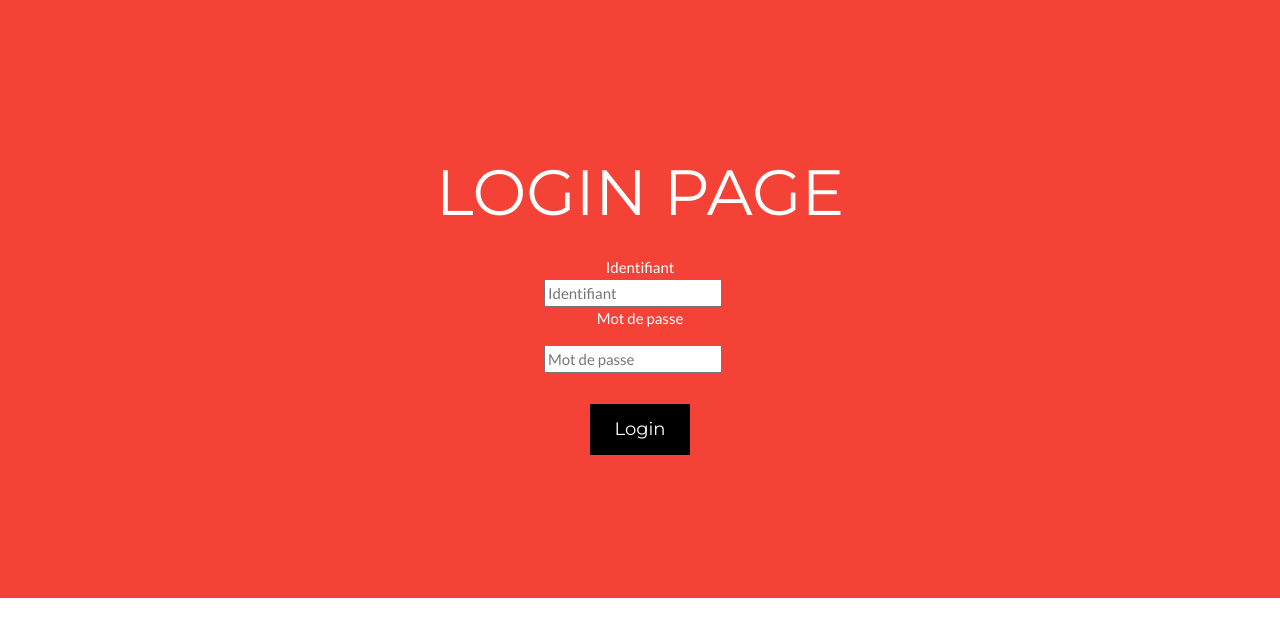
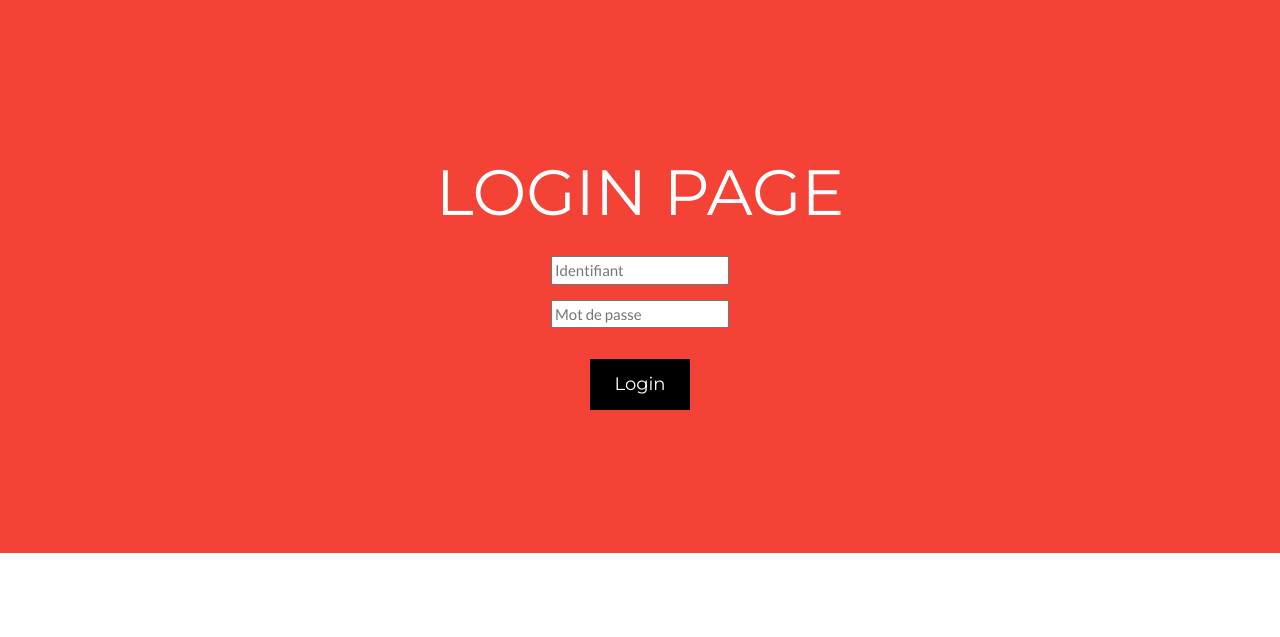
Before and after one commit to RenauxLouis/Server-Transaction-Record, a Flask app: page /login in a window 1280 px wide. Shown: the top 637 px of the page. Run offline with Flask 2, Linux system fonts and the light colour scheme.

Commit message:
clean UI

```diff
--- a/templates/new_login.html
+++ b/templates/new_login.html
@@ -19,21 +19,13 @@ body,h1,h2,h3,h4,h5,h6 {font-family: "Lato", sans-serif}
   <h1 class="w3-margin w3-jumbo">LOGIN PAGE</h1>
   <form method="POST">
     <div class="field">
-      <label class="label">Identifiant</label>
       <div class="control has-icons-left has-icons-right">
         <input class="input" type="text" name="username" placeholder="Identifiant">
-        <span class="icon is-small is-left">
-          <i class="fas fa-user"></i>
-        </span>
       </div>
     </div>
     <div class="field">
-      <label class="label">Mot de passe</label>
       <p class="control has-icons-left">
         <input class="input" type="password" name="password" placeholder="Mot de passe">
-        <span class="icon is-small is-left">
-          <i class="fas fa-lock"></i>
-        </span>
       </p>
     </div>
     <div class="field">
```
